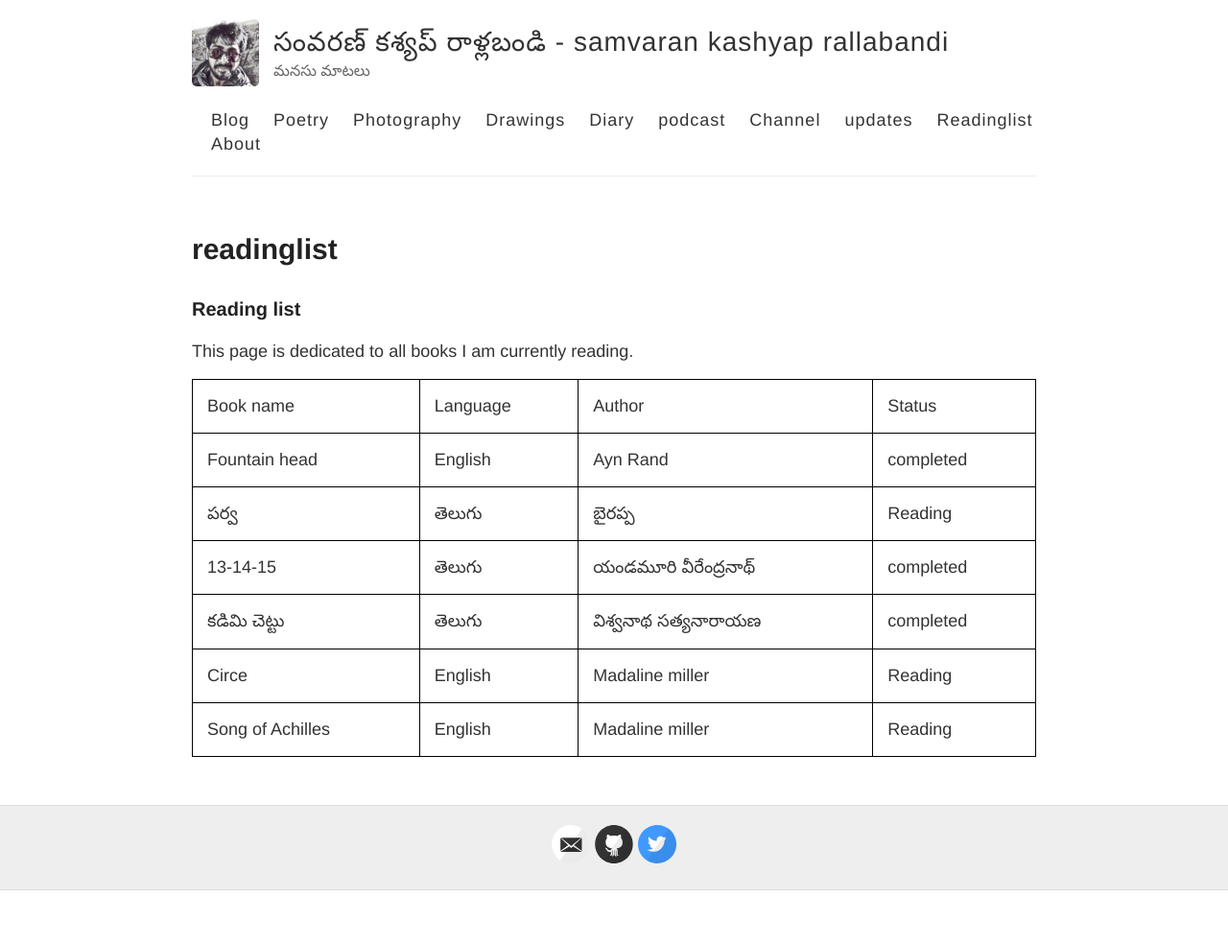
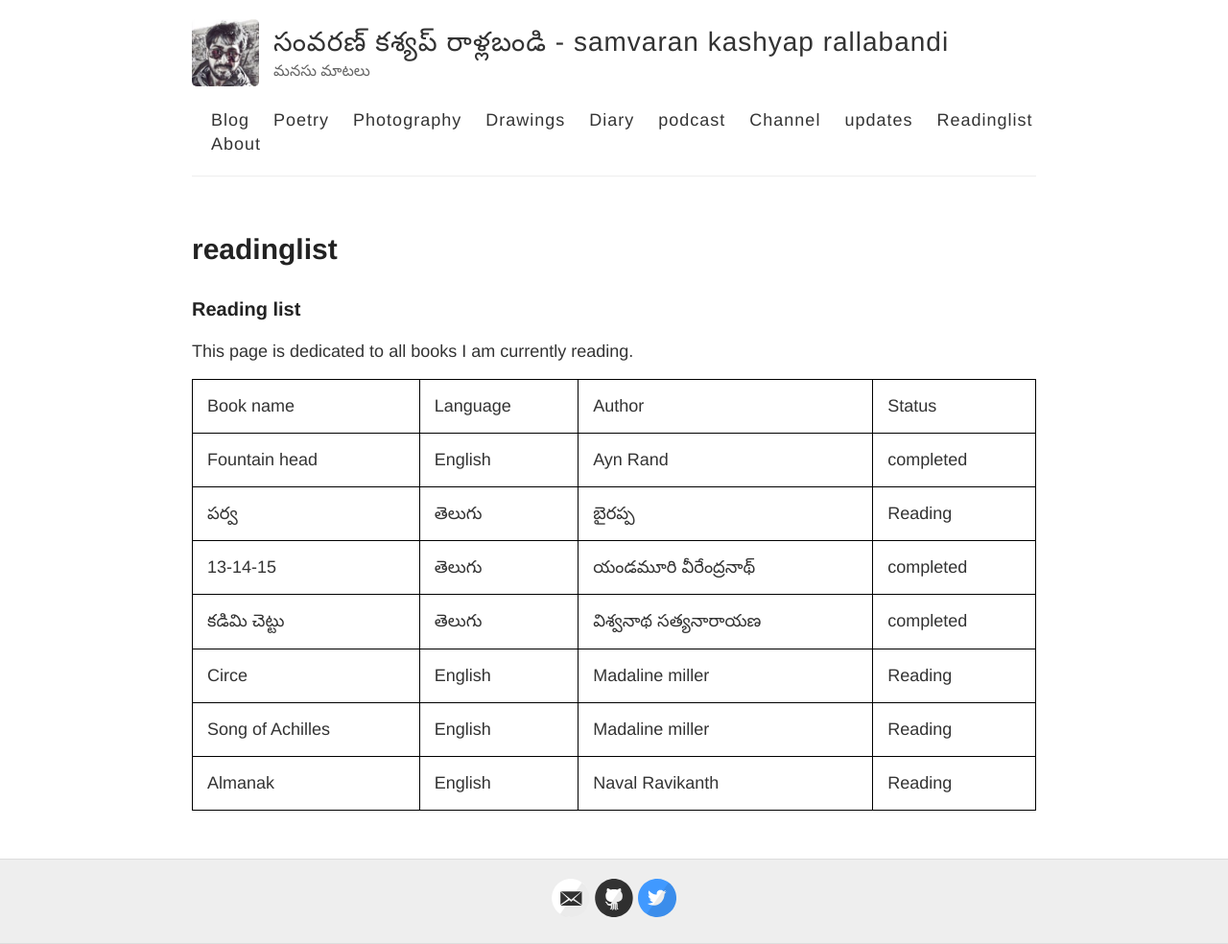
Before and after one commit to rsk/rsk.github.io, a Jekyll site: the page built from readinglist.md, in a window 1280 px wide. Shown: the whole page at 96% size. Built offline with Jekyll 4.4.1, drawn with Linux system fonts in a browser that asks for light colours; comment, search, counter and statistics services are not loaded; before the commit the page ends 928 px from its top, so only the background shows below that.

Commit message:
Update readinglist.md

```diff
--- a/readinglist.md
+++ b/readinglist.md
@@ -63,12 +63,18 @@ This page is dedicated to all books I am currently reading.
     <td>Madaline miller  </td>
     <td> Reading </td>
   </tr>
-    <tr>
+  <tr>
     <td> Song of Achilles  </td>
     <td>English </td>
     <td>Madaline miller  </td>
     <td> Reading </td>
   </tr>
+  <tr>
+    <td> Almanak  </td>
+    <td>English </td>
+    <td>Naval Ravikanth  </td>
+    <td> Reading </td>
+  </tr>
 
 
 </table>
```
